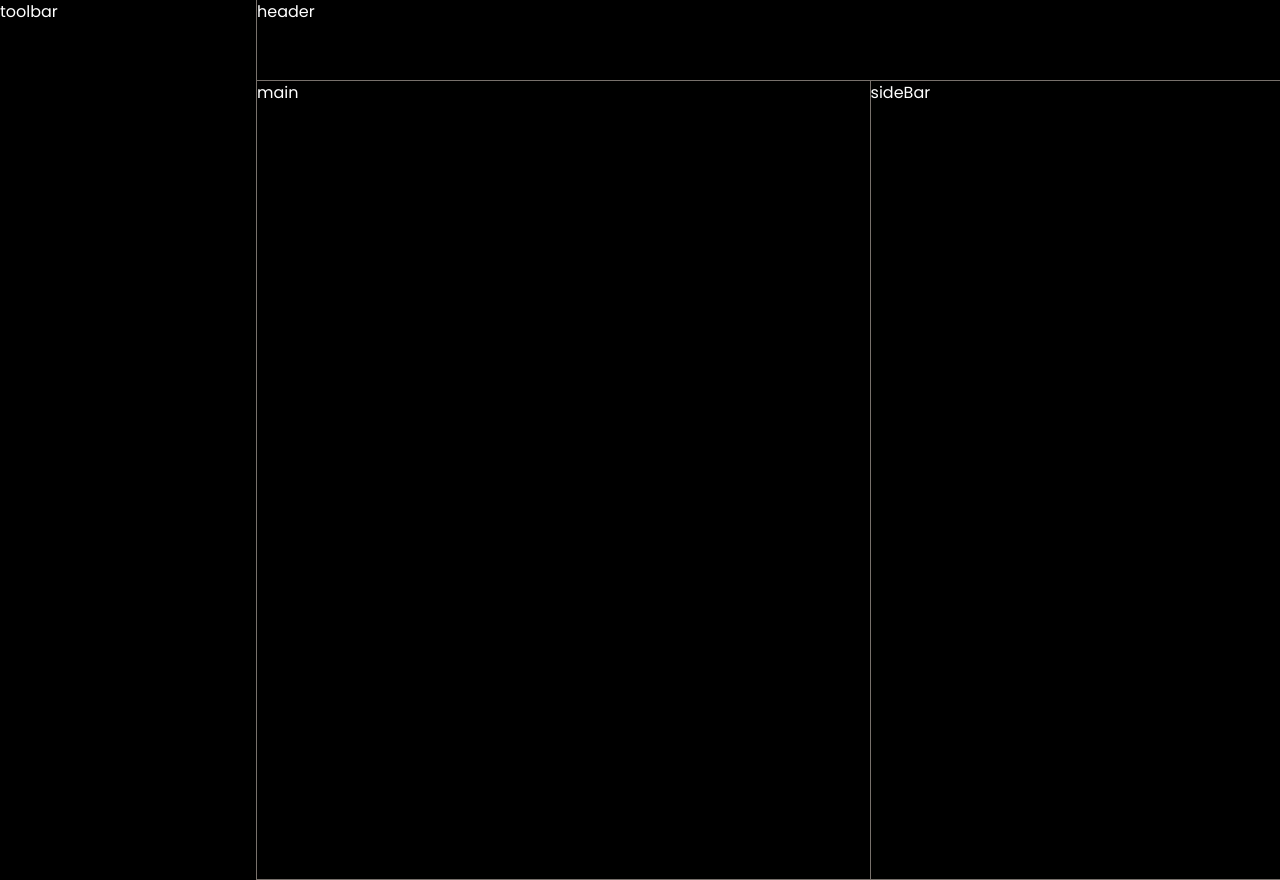
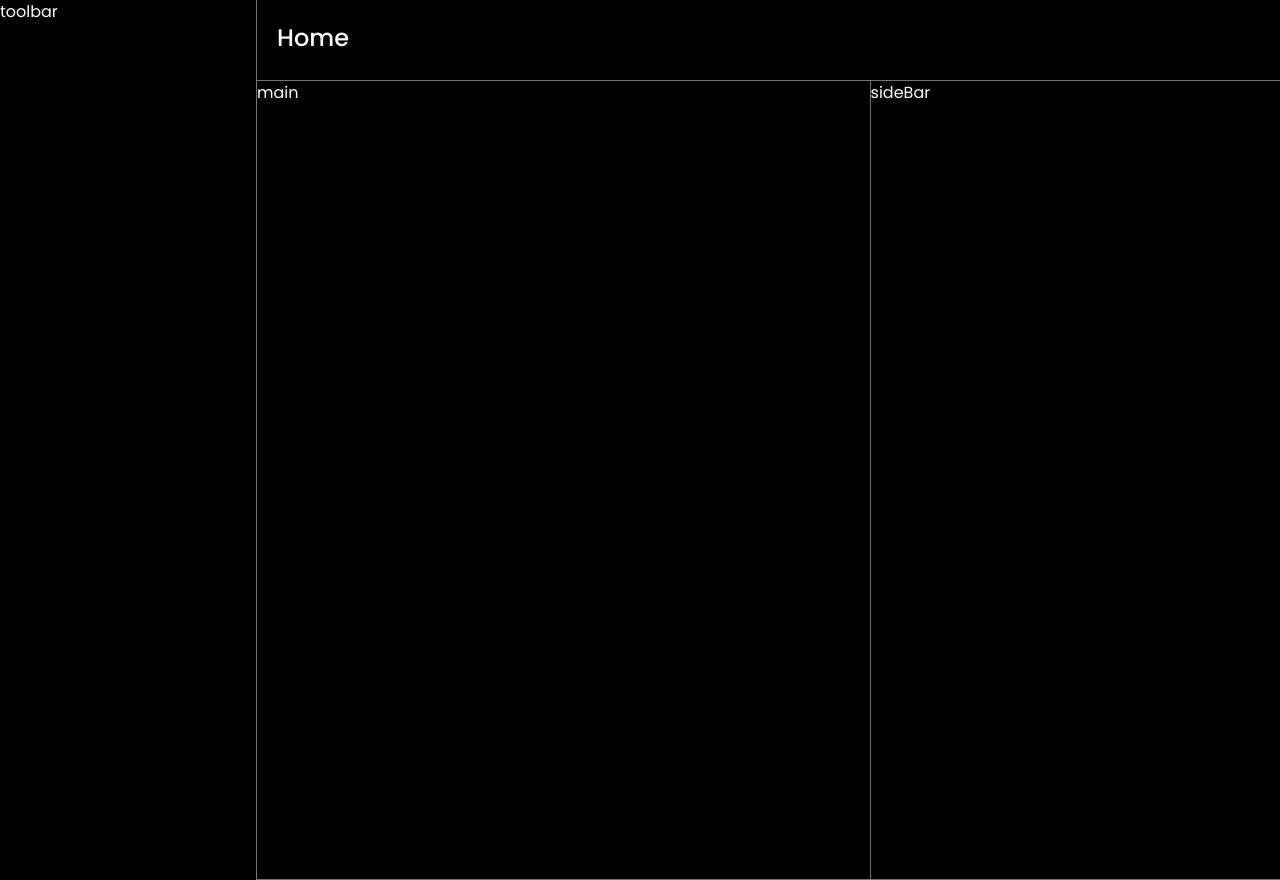
Before and after one commit to medmks/TrackApp, a React (Vite) app: page / in a window 1280 px wide. Built offline with nearby package versions, Linux system fonts and the light colour scheme.

Commit message:
init header

```diff
--- a/src/Header.jsx
+++ b/src/Header.jsx
@@ -1,7 +1,11 @@
 
  const Header = () => {
   return (
-          <div className=" w-full h-20     border-l  border-stone-500 ">header</div>
+          <div className=" w-full h-20 border-l  border-stone-500 ">
+                <div className="m-5 flex  ">
+                    <h1 className=" text-[24px] font-medium ">Home</h1>
+                </div>
+          </div>
 
   )
 }
--- a/src/Mainpage.jsx
+++ b/src/Mainpage.jsx
@@ -1,7 +1,9 @@
 
  const Mainpage = () => {
   return (
-          <div className=" w-3/4 h-screen border border-stone-500 ">main</div>
+          <div className=" w-3/4 h-screen border border-stone-500 ">main
+
+          </div>
           )
 }
 export default (Mainpage)
```
Also changed, not shown: src/App.jsx (line endings or trailing spaces).
